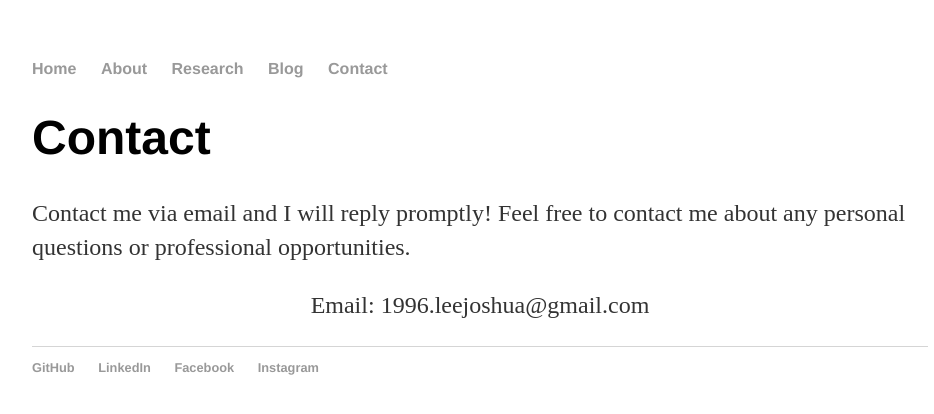
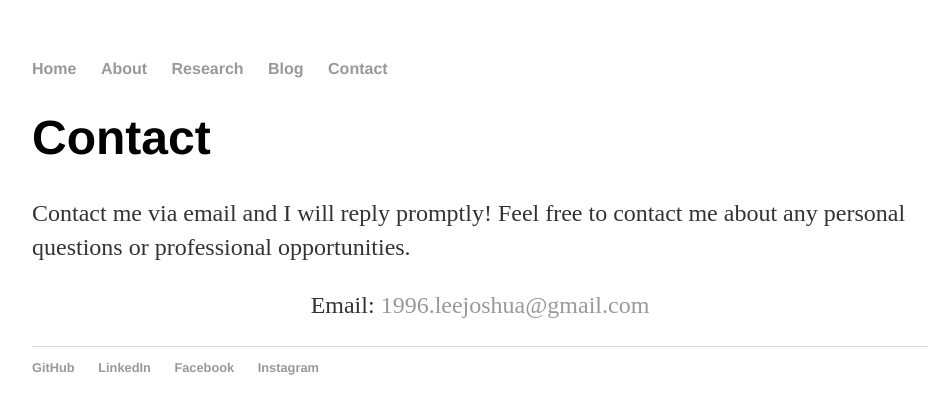
Before and after one commit to 1996leejoshua/1996leejoshua.github.io, a Jekyll site: the page built from contact/index.html, in a window 1280 px wide. Shown: the top 414 px of the page, without its empty margins (160-1094 px from the left). Built offline with Jekyll 4.4.1, drawn with Linux system fonts in a browser that asks for light colours.

Commit message:
Update index.html

```diff
--- a/contact/index.html
+++ b/contact/index.html
@@ -4,8 +4,5 @@ title: Contact
 ---
 	<h1>{{ page.title }}</h1>
 	<p>Contact me via email and I will reply promptly! Feel free to contact me about any personal questions or professional opportunities.</p>
-	<p align="center">Email: 1996.leejoshua@gmail.com</p>
-	<p> </p>
-
-
+	<p align="center">Email: <a href="1996.leejoshua@gmail.com">1996.leejoshua@gmail.com</a></p>
 	</ul>
```
